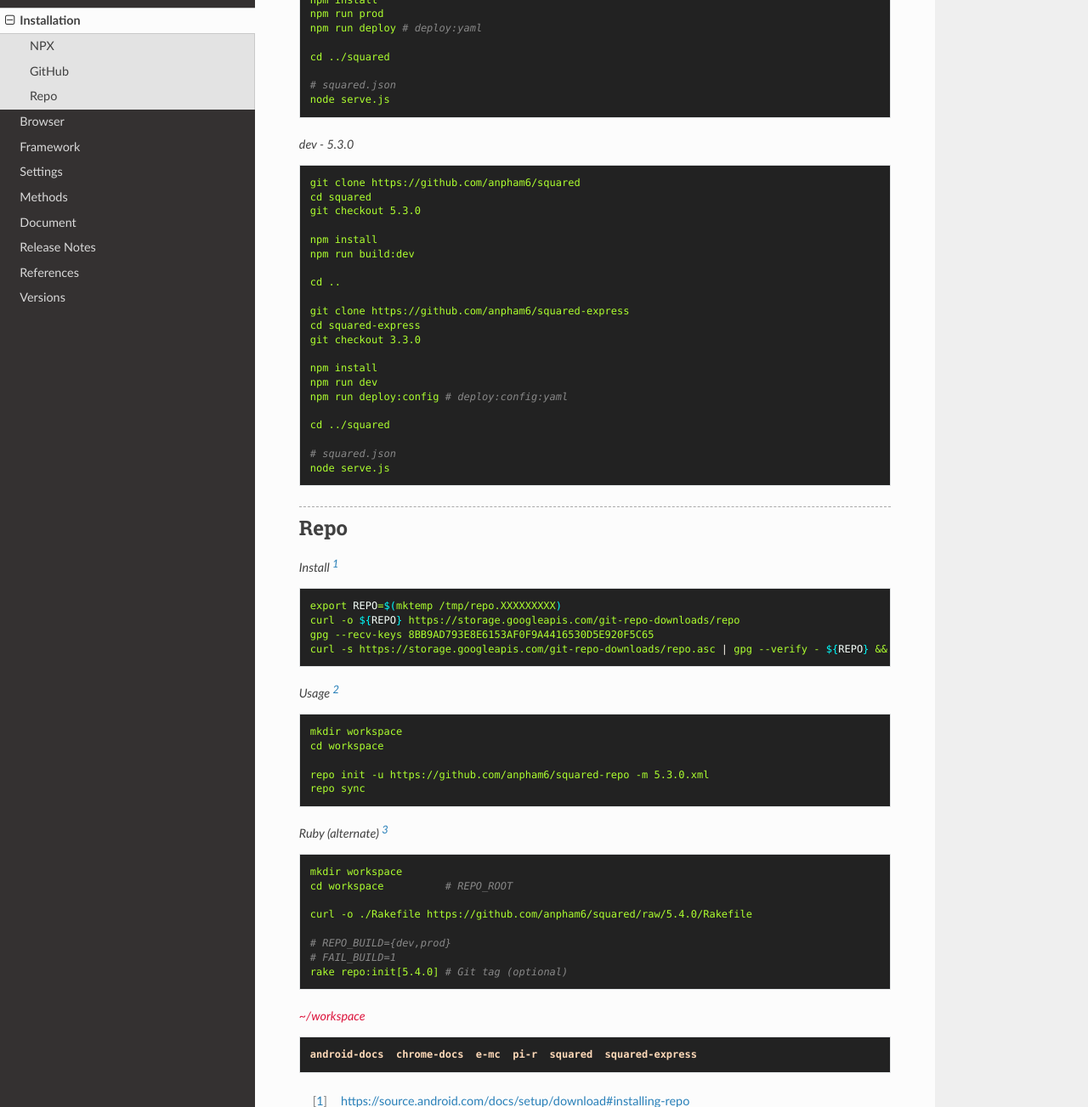
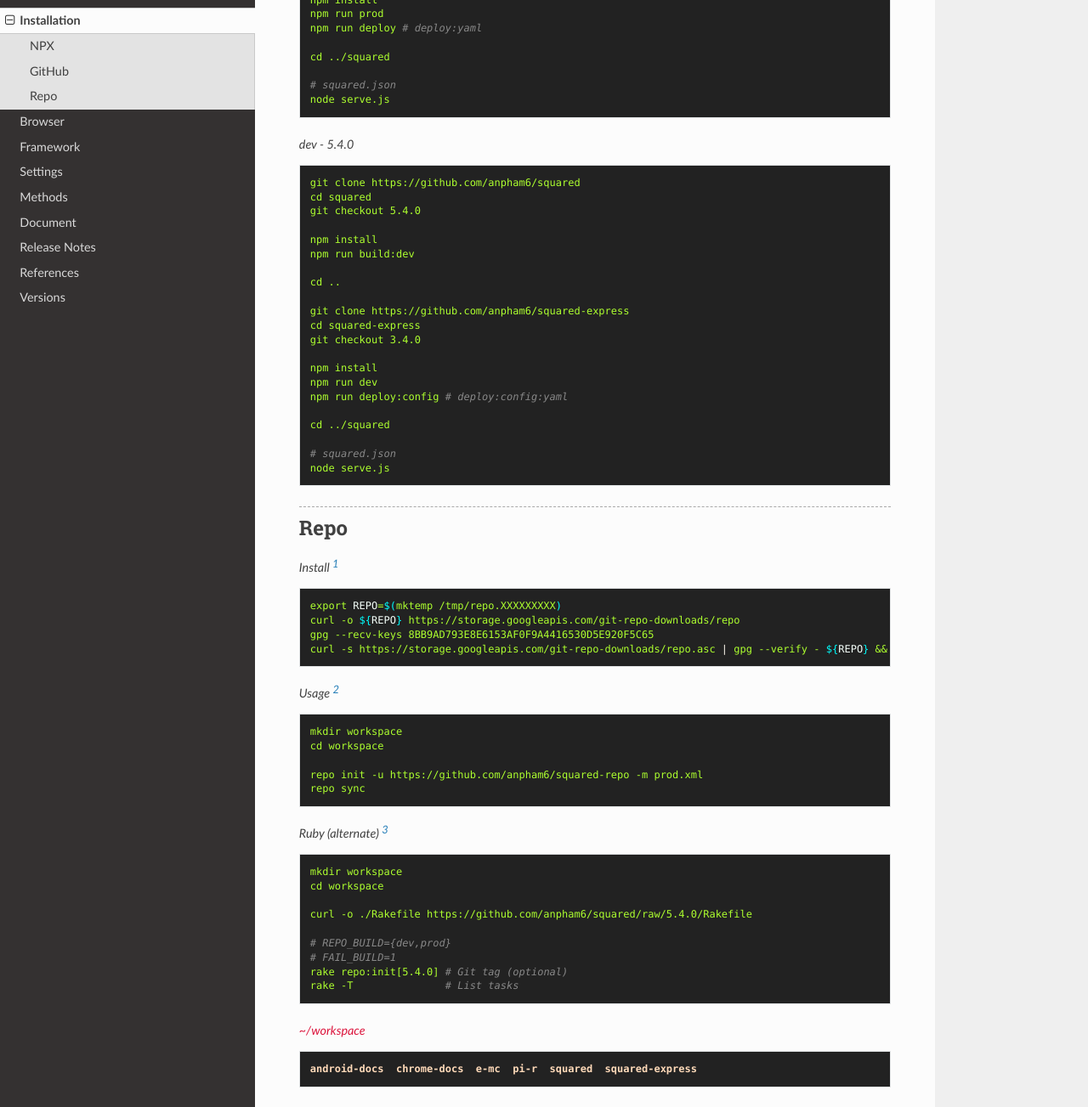
Before and after one commit to anpham6/android-docs, a Sphinx documentation site: the page built from source/installation.rst, in a window 1280 px wide and 1400 px high, scrolled down 1079 px, cut to the strip 97-1400 px from the top of the window. Shown: the whole strip at 85% size. Built offline with Sphinx 7.4.7 and the Read the Docs theme 2.0.0, drawn with Linux system fonts in a browser that asks for light colours.

Commit message:
Versions: Release date for squared 5.3.3.

```diff
--- a/source/installation.rst
+++ b/source/installation.rst
@@ -69,11 +69,11 @@
   node serve.js
 
 .. code-block::
-  :caption: dev - 5.3.0
+  :caption: dev - 5.4.0
 
   git clone https://github.com/anpham6/squared
   cd squared
-  git checkout 5.3.0
+  git checkout 5.4.0
 
   npm install
   npm run build:dev
@@ -82,7 +82,7 @@
 
   git clone https://github.com/anpham6/squared-express
   cd squared-express
-  git checkout 3.3.0
+  git checkout 3.4.0
 
   npm install
   npm run dev
@@ -110,20 +110,21 @@
   mkdir workspace
   cd workspace
 
-  repo init -u https://github.com/anpham6/squared-repo -m 5.3.0.xml
+  repo init -u https://github.com/anpham6/squared-repo -m prod.xml
   repo sync
 
 .. code-block::
   :caption: Ruby (alternate) [#]_
 
   mkdir workspace
-  cd workspace          # REPO_ROOT
+  cd workspace
 
   curl -o ./Rakefile https://github.com/anpham6/squared/raw/5.4.0/Rakefile
 
   # REPO_BUILD={dev,prod}
   # FAIL_BUILD=1
   rake repo:init[5.4.0] # Git tag (optional)
+  rake -T               # List tasks
 
 .. rst-class:: installation-workspace
 
--- a/source/versions.rst
+++ b/source/versions.rst
@@ -7,6 +7,7 @@
 ========== ======== ======== ======== ========
    Date      Docs    squared     E-mc  sqd-cli
 ========== ======== ======== ======== ========
+2024-09-21    0.2.1    5.3.3   0.10.2   0.15.3
 2024-08-24    0.2.1    5.3.2   0.10.1   0.15.2
 2024-08-06    0.2.0    5.3.0   0.10.0   0.15.1
 2024-07-24    0.1.5    5.2.5    0.9.6   0.14.5
```
Also changed, not shown: other parts of source/installation.rst (+1 -1 lines), README.md (+1 -0 lines).
